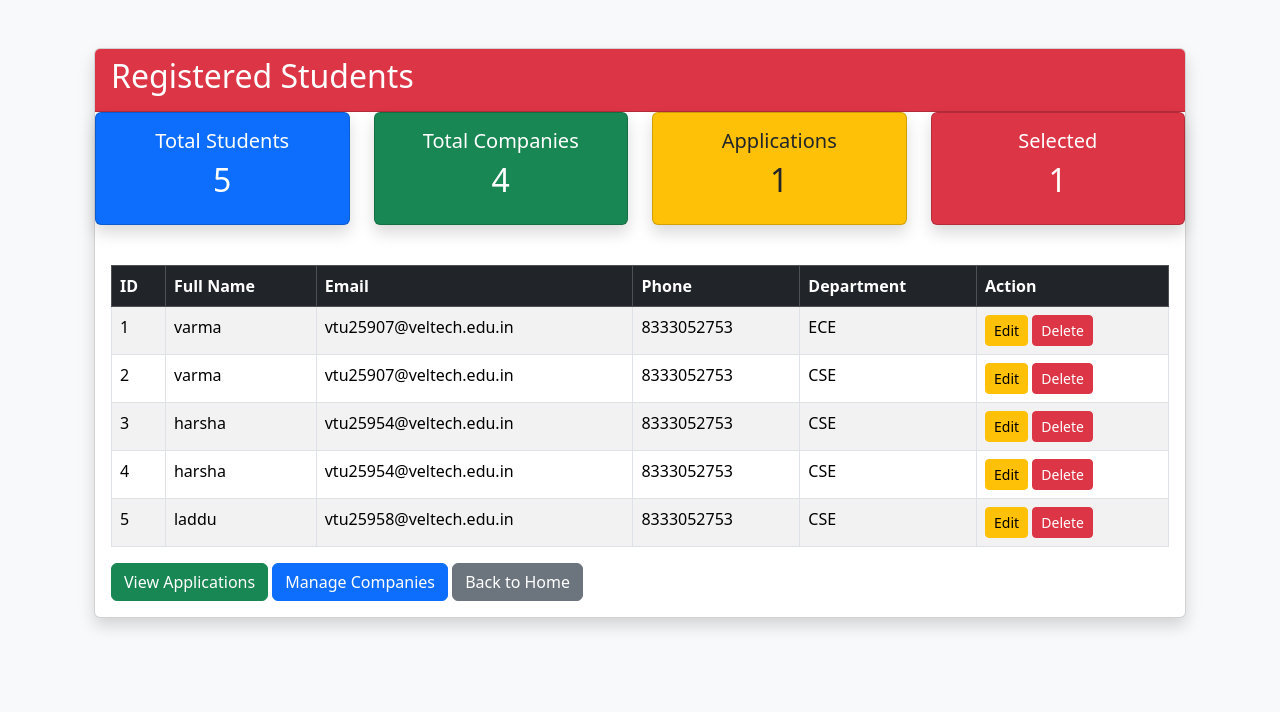
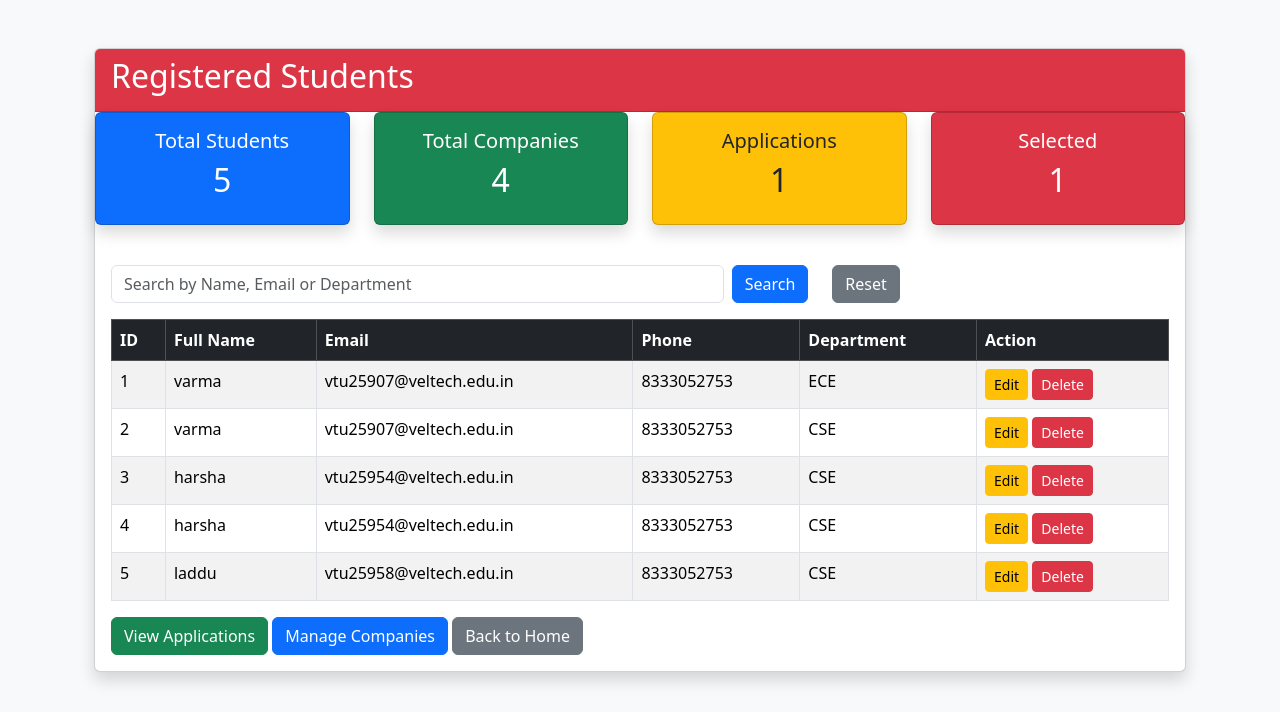
Before and after one commit to hemadrivarma/college-placement-system-1, a Flask app: page /admin in a window 1280 px wide. Shown: the part 56-768 px from the top of the page. Run offline with Flask 3, Linux system fonts and the light colour scheme; a user stored in the database is signed in; data comes from the database, SQL or seed files in the repository.

Commit message:
Added student search feature

```diff
--- a/app.py
+++ b/app.py
@@ -175,10 +175,19 @@ def admin_login():
 @app.route('/admin')
 def admin():
 
-    if "admin" not in session:
-        return redirect("/admin_login")
+    if 'admin' not in session:
+        return redirect('/admin_login')
 
-    students = Student.query.all()
+    search = request.args.get('search')
+
+    if search:
+        students = Student.query.filter(
+            (Student.fullname.ilike(f"%{search}%")) |
+            (Student.email.ilike(f"%{search}%")) |
+            (Student.department.ilike(f"%{search}%"))
+        ).all()
+    else:
+        students = Student.query.all()
 
     total_students = Student.query.count()
     total_companies = Company.query.count()
--- a/templates/admin.html
+++ b/templates/admin.html
@@ -64,6 +64,24 @@ Login
 
 <div class="card-body">
 
+<div class="row mb-3">
+    <div class="col-md-8">
+        <form method="GET" action="/admin" class="d-flex">
+            <input type="text"
+                   name="search"
+                   class="form-control me-2"
+                   placeholder="Search by Name, Email or Department">
+            <button type="submit" class="btn btn-primary">Search</button>
+        </form>
+    </div>
+
+    <div class="col-md-2">
+        <a href="/admin" class="btn btn-secondary">
+            Reset
+        </a>
+    </div>
+</div>
+
 <table class="table table-bordered table-hover table-striped">
 
 <thead class="table-dark">
@@ -80,6 +98,7 @@ Login
 </thead>
 
 <tbody>
+
 
 {% for student in students %}
 
```
